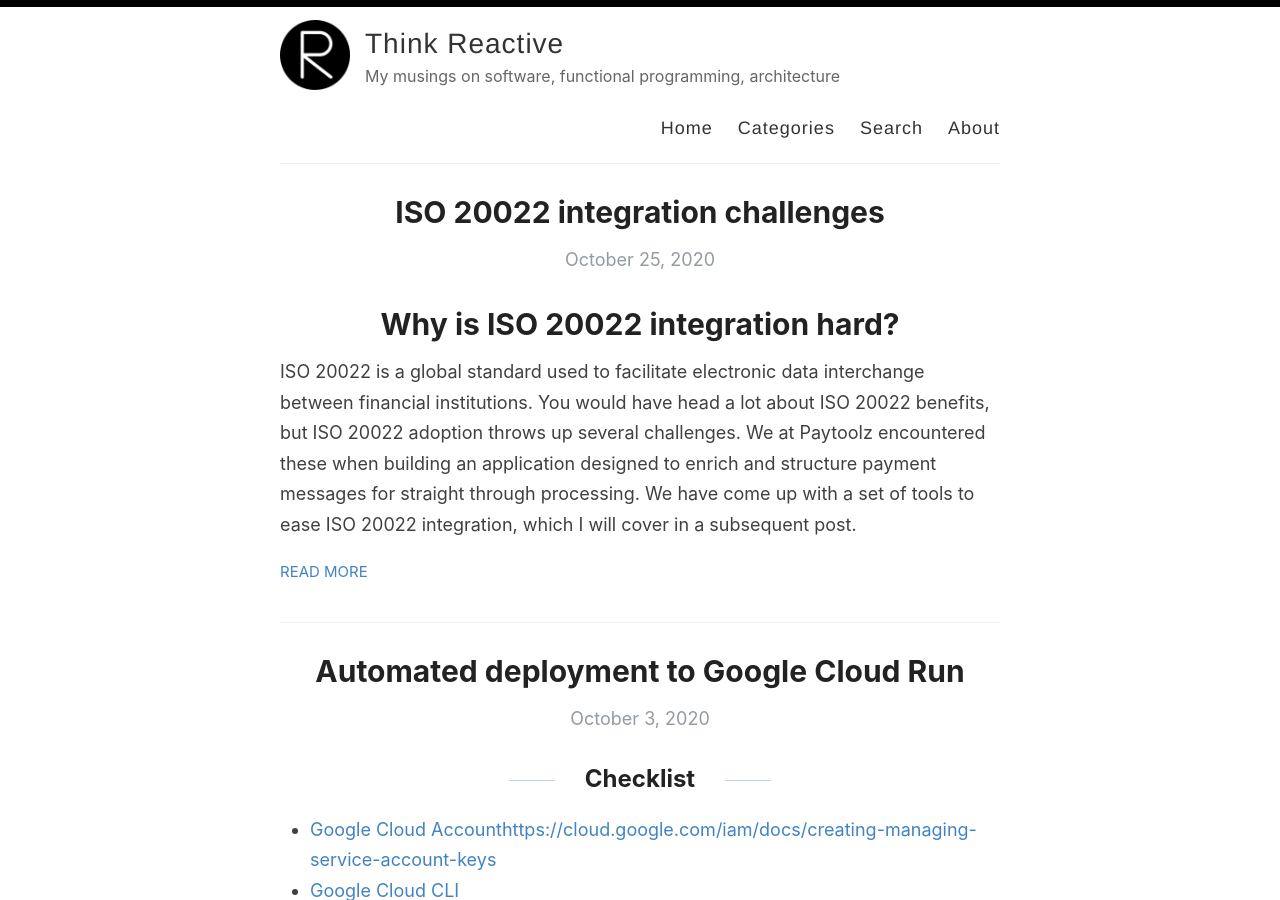
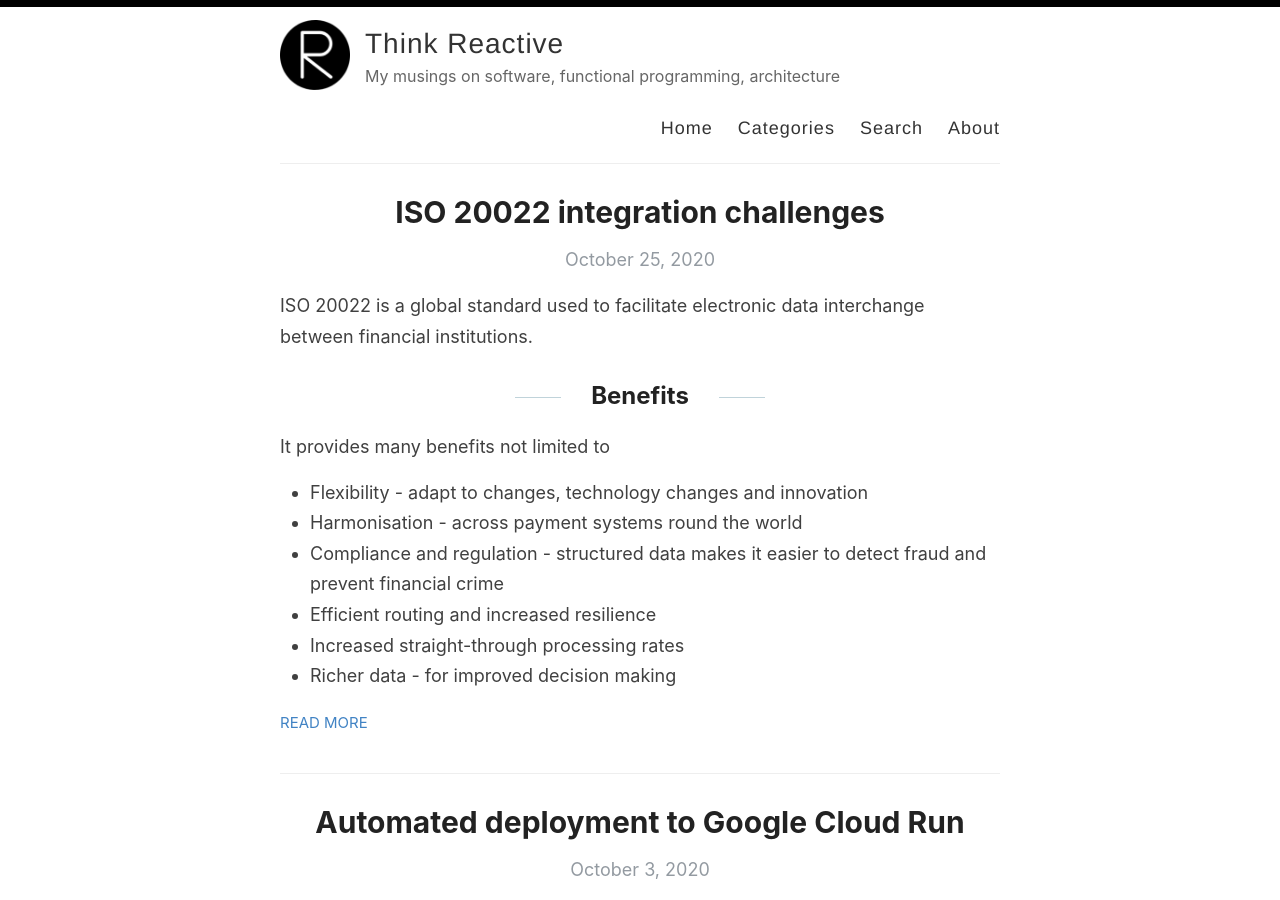
Before and after one commit to deenar/deenar.github.io, a Jekyll site: the page built from index.html, in a window 1280 px wide and 900 px high. Built offline with Jekyll 4.4.1, drawn with Linux system fonts in a browser that asks for light colours; the list of posts is cut into pages by our own code.

Commit message:
Update 2020-10-25-iso-20022-integration-challenges.md

```diff
--- a/_posts/2020-10-25-iso-20022-integration-challenges.md
+++ b/_posts/2020-10-25-iso-20022-integration-challenges.md
@@ -5,9 +5,7 @@
 published: true
 title: ISO 20022 integration challenges
 ---
-# Why is ISO 20022 integration hard?
-ISO 20022 is a global standard used to facilitate electronic data interchange between financial institutions. You would have head a lot about ISO 20022 benefits, but ISO 20022 adoption throws up several challenges. We at Paytoolz encountered these when building an application designed to enrich and structure payment messages for straight through processing. We have come up with a set of tools to ease ISO 20022 integration, which I will cover in a subsequent post.
-
+ISO 20022 is a global standard used to facilitate electronic data interchange between financial institutions.
 ## Benefits
 It provides many benefits not limited to
 * Flexibility - adapt to changes, technology changes and innovation
@@ -17,7 +15,7 @@
 * Increased straight-through processing rates
 * Richer data - for improved decision making
 
-![ISO20022 Integration Challenges]({{site.baseurl}}/media/iso20022challenges.png)
+![ISO20022 Integration Challenges](iso20022challenges.png)
 
 ## Benefits come at a cost
 
@@ -30,20 +28,20 @@
 names such as _FIToFICustomerCreditTransfer_, but they are hard to remember and get exactly right each time.
 * One has to use full path such as _Document.FIToFICstmrdtTrf.GrpHdr.Sttlmlnf.lnstgRmbrsmntAgt.Finlnstnld.CIrSystbld.CIrSysId.Cd_ to access any element. There are no shortcuts.
 
- ![Deeply nested structures]({{site.baseurl}}/media/nestedstructure.png)
+ ![Deeply nested structures](nestedstructure.png)
 
 ### Multiple message types and variants
-* There are many message types, their local variants and versions each with its own schema.  At the last count there are 693 on the ISO 20022 website.
+* There are many message types, their local variants and versions each with its own schema.  At the last count there are 693 on the ISO 20022 website in the payments domain alone, not including previous versions.
 * If a process that needs to access the Sending institutions SWIFT code (BICFI). A business analyst has to go through multiple message definition reports and specify something similar to
 * This is time consuming and is repeated many times. The application logic also needs to implement the specific logic.
 
-![Multiple message schemas]({{site.baseurl}}/media/vocabulary.png)
+![Multiple message schemas](vocabulary.png)
 
  ### XML and XML Tooling
  * XML is primarily designed for information interchange (messages) and is indispensible for implementing a global standard. Since XML is primarily a syntax for messages, it is hard to query and manipulate efficiently.
  * The world has moved on from XML to other lightweight weight formats such as JSON. As a result, any innovation and tooling support improvements for XML have come to a standstill. Many XML open source projects are stuck in a limbo.
 
-  ![xmlvsjson]({{site.baseurl}}/media/xmlvsjson.png)
+  ![xmlvsjson](xmlvsjson.png)
  * Most existing methods to manipulate XML are not type safe and you need to ensure the XML you create is compliant with the ISO 20022 schema.
  ### ISO schema generation standard [ISO 20022-4:2013](https://www.iso.org/standard/55008.html)
  * The schema generation standard adopted by ISO has some quirks that makes ISO 20022 message manipulation even harder
@@ -52,5 +50,7 @@
  * Complex types in schemas utilise <xs:sequence> tags which require items in a specific order instead of <xs:all>
  * Currency types use XML attributes for currency code making access and manipulation unnecessarily difficult.
 
- ### PayToolz
- We at paytools
+ ## PayToolz
+We at [PayToolz](http://www.paytoolz.com) have come up with a set of tools to help with ISO 20022 integration and address each of the issues listed above. These tools are directly generated using the ISO 20022 metadata repository which ensure compliance with the standard is out of the box. More on out tools in part 2.
+
+![PayToolz Toolkit](toolgeneration.png)
```
